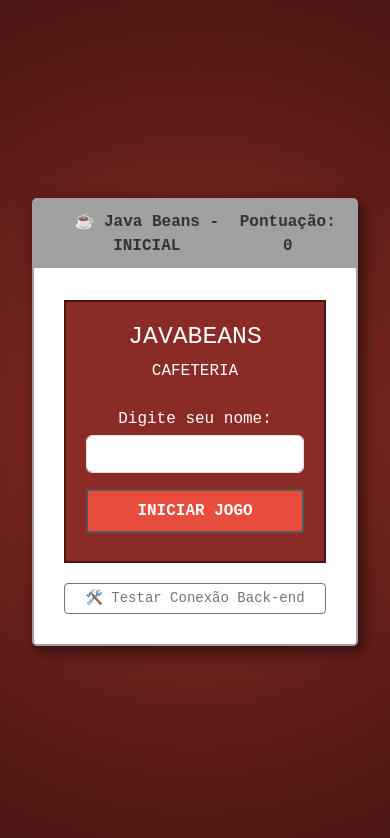
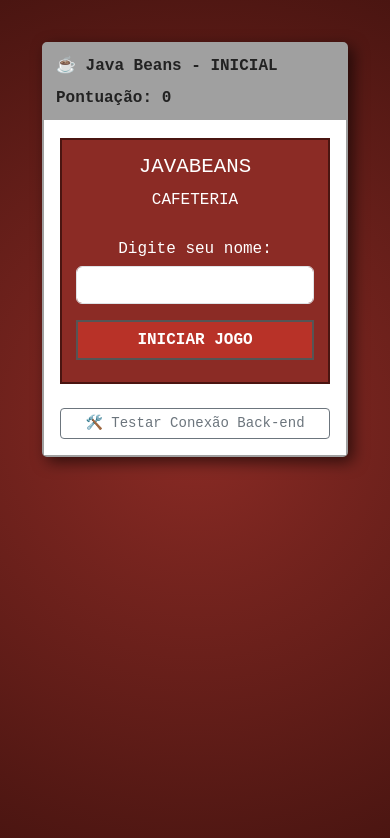
Before and after one commit to eronmoraes/imerscafe-javabeansia-front, a React (Vite) app: page / in a window 390 px wide. Shown: the top 838 px of the page. Built offline with nearby package versions, Linux system fonts and the light colour scheme.

Commit message:
fix: melhora responsividade da grade de ingredientes e interface

```diff
--- a/src/index.css
+++ b/src/index.css
@@ -1,117 +1,498 @@
-/* --- MODERN COZY IA CARD --- */
+/* =========================================================
+   JAVA BEANS — estilos globais e componentes da interface
+   main.jsx importa este arquivo depois do Bootstrap.
+   ========================================================= */
+
+:root {
+  font-family: "Courier New", Courier, monospace;
+  color: #252525;
+  background: #4a1511;
+  font-synthesis: none;
+  text-rendering: optimizeLegibility;
+  -webkit-font-smoothing: antialiased;
+  -moz-osx-font-smoothing: grayscale;
+
+  --jb-red: #8b2b25;
+  --jb-red-dark: #4a1511;
+  --jb-gray: #a0a0a0;
+  --jb-panel: #e0e0e0;
+  --jb-border: #555;
+  --jb-blue: #176da5;
+  --jb-blue-hover: #125783;
+  --jb-green: #187a43;
+  --jb-green-hover: #126235;
+  --jb-danger: #b83228;
+  --jb-danger-hover: #92251e;
+  --jb-space-1: 0.25rem;
+  --jb-space-2: 0.5rem;
+  --jb-space-3: 0.75rem;
+  --jb-space-4: 1rem;
+  --jb-space-5: 1.5rem;
+  --jb-space-6: 2rem;
+}
+
+html {
+  min-width: 320px;
+  min-height: 100%;
+  overflow-x: hidden;
+}
+
+body {
+  min-width: 320px;
+  min-height: 100vh;
+  margin: 0;
+  padding: clamp(12px, 3vw, 32px);
+  display: flex;
+  align-items: flex-start;
+  justify-content: center;
+  background: radial-gradient(circle, var(--jb-red) 0%, var(--jb-red-dark) 100%);
+  font-family: "Courier New", Courier, monospace;
+  color: #252525;
+  line-height: 1.5;
+}
+
+button,
+input,
+textarea,
+select {
+  font: inherit;
+}
+
+button:focus-visible,
+a:focus-visible,
+input:focus-visible,
+select:focus-visible,
+textarea:focus-visible,
+[tabindex]:focus-visible {
+  outline: 3px solid #ffbf47;
+  outline-offset: 3px;
+  box-shadow: 0 0 0 2px #222;
+}
+
+h1,
+h2,
+h3,
+h4,
+h5,
+h6 {
+  font-family: inherit;
+  line-height: 1.25;
+  overflow-wrap: anywhere;
+}
+
+h1 { font-size: clamp(1.5rem, 4vw, 2rem); }
+h2 { font-size: clamp(1.3rem, 3.5vw, 1.7rem); }
+h3 { font-size: clamp(1.15rem, 3vw, 1.4rem); }
+h4 { font-size: 1.1rem; }
+h5,
+h6 { font-size: 1rem; }
+
+p,
+li,
+label,
+small {
+  overflow-wrap: anywhere;
+}
+
+/* Janela principal do simulador */
+.simulador-card {
+  width: min(100%, 650px);
+  max-width: 100%;
+  min-width: 0;
+  margin: auto;
+  background: var(--jb-panel);
+  border: 2px solid var(--jb-gray);
+  border-radius: 5px;
+  box-shadow: 5px 5px 15px rgba(0, 0, 0, 0.6);
+  overflow: visible;
+}
+
+/* Cabeçalho e seus elementos, correspondentes ao App.jsx */
+.header {
+  display: flex;
+  flex-wrap: wrap;
+  align-items: center;
+  justify-content: space-between;
+  gap: var(--jb-space-2) var(--jb-space-4);
+  min-width: 0;
+  padding: 12px 16px;
+  background: var(--jb-gray);
+  color: #222;
+  border-bottom: 2px solid #fff;
+  font-weight: 700;
+}
+
+.header-brand {
+  display: flex;
+  flex-wrap: wrap;
+  align-items: center;
+  gap: 6px 12px;
+  min-width: 0;
+}
+
+.header-product,
+.header-screen,
+.header-score {
+  overflow-wrap: anywhere;
+}
+
+.header-product {
+  font-size: 1rem;
+}
+
+.header-screen {
+  padding: 2px 6px;
+  border: 1px solid #666;
+  background: #e8e8e8;
+  font-size: 0.78rem;
+}
+
+.header-score {
+  flex: 0 1 auto;
+  margin-left: auto;
+  text-align: right;
+  font-size: 0.95rem;
+}
+
+/* Conteúdo interno */
+.body-p {
+  min-width: 0;
+  padding: clamp(16px, 4vw, 30px);
+  background: #fff;
+}
+
+.body-p img,
+.body-p video,
+.body-p canvas {
+  max-width: 100%;
+  height: auto;
+}
+
+.body-p p {
+  line-height: 1.55;
+}
+
+.row,
+[class*="col-"] {
+  min-width: 0;
+}
+
+/* Botões Java Beans; classes combinadas com Bootstrap */
+.btn-swing,
+.btn-blue,
+.btn-green,
+.btn-red {
+  min-height: 40px;
+  padding: 0.55rem 0.85rem;
+  border: 2px solid var(--jb-border);
+  border-radius: 0;
+  font-family: inherit;
+  font-weight: 700;
+  line-height: 1.25;
+  text-transform: uppercase;
+  cursor: pointer;
+  transition:
+    background-color 120ms ease,
+    box-shadow 120ms ease,
+    transform 120ms ease;
+}
+
+.btn-blue {
+  background: var(--jb-blue);
+  color: #fff;
+}
+
+.btn-blue:hover,
+.btn-blue:focus-visible {
+  background: var(--jb-blue-hover);
+  color: #fff;
+}
+
+.btn-green {
+  background: var(--jb-green);
+  color: #fff;
+}
+
+.btn-green:hover,
+.btn-green:focus-visible {
+  background: var(--jb-green-hover);
+  color: #fff;
+}
+
+.btn-red {
+  background: var(--jb-danger);
+  color: #fff;
+}
+
+.btn-red:hover,
+.btn-red:focus-visible {
+  background: var(--jb-danger-hover);
+  color: #fff;
+}
+
+.btn-swing:active,
+.btn-blue:active,
+.btn-green:active,
+.btn-red:active {
+  transform: translateY(1px);
+}
+
+.btn-swing:disabled,
+.btn-blue:disabled,
+.btn-green:disabled,
+.btn-red:disabled {
+  cursor: not-allowed;
+  opacity: 0.6;
+}
+
+/* Painel de destaque */
+.painel-vermelho {
+  margin-bottom: var(--jb-space-5);
+  padding: var(--jb-space-5);
+  border: 2px solid var(--jb-red-dark);
+  background: var(--jb-red);
+  color: #fff;
+  text-align: center;
+}
+
+/* Diagnóstico / console */
+.console-box {
+  padding: var(--jb-space-4);
+  background: #1e1e1e;
+  color: #00ff00;
+  font-family: "Courier New", Courier, monospace;
+  text-align: left;
+  border: 2px solid #555;
+  border-radius: 2px;
+  white-space: pre-wrap;
+  overflow-wrap: anywhere;
+  overflow-x: auto;
+}
+
+/* Grade de ingredientes: className="ingredientes-grid" no JSX */
+.ingredientes-grid {
+  display: grid;
+  grid-template-columns: repeat(3, minmax(0, 1fr));
+  gap: var(--jb-space-2);
+  width: 100%;
+  margin: 15px 0;
+}
+
+.ingredientes-grid > .ingrediente-btn {
+  display: flex;
+  align-items: center;
+  justify-content: center;
+  width: 100%;
+  min-width: 0;
+  min-height: 44px;
+  padding: 0.5rem;
+  overflow-wrap: anywhere;
+  white-space: normal;
+  font-size: 0.85rem;
+}
+
+.ingrediente-btn.selecionado,
+.ingrediente-btn[aria-pressed="true"] {
+  background: var(--jb-green);
+  color: #fff;
+  border-color: #104f2c;
+}
+
+.ingrediente-btn.selecionado::before,
+.ingrediente-btn[aria-pressed="true"]::before {
+  content: "✓ ";
+  flex: 0 0 auto;
+  margin-right: 3px;
+}
+
+/* Receitas: classes aplicadas à lista no App.jsx */
+.receitas-lista {
+  display: grid;
+  gap: var(--jb-space-3);
+  margin: 0;
+  padding: 0;
+  text-align: left;
+  line-height: 1.5;
+}
+
+.receita-item {
+  display: flex;
+  flex-direction: column;
+  gap: 3px;
+  padding: var(--jb-space-3);
+  border: 1px solid #aaa;
+  background: #f7f7f7;
+}
+
+.receita-item strong {
+  color: var(--jb-red-dark);
+}
+
+.receita-item span {
+  overflow-wrap: anywhere;
+}
+
+/* Feedback da IA — alinhado à identidade visual retrô */
 .ia-feedback-container {
-  perspective: 1000px;
+  min-width: 0;
+  perspective: none;
 }
 
 .ia-feedback-card {
-  background: #ffffff;
-  border: 1px solid #e2e8f0;
-  border-radius: 24px;
-  padding: 2rem;
-  box-shadow: 0 10px 25px -5px rgba(0, 0, 0, 0.04),
-              0 8px 10px -6px rgba(0, 0, 0, 0.04);
-  transition: transform 0.3s ease, box-shadow 0.3s ease;
+  min-width: 0;
+  padding: clamp(16px, 3vw, 24px);
+  background: #fff;
+  border: 2px solid #777;
+  border-radius: 4px;
+  box-shadow: 4px 4px 0 rgba(0, 0, 0, 0.16);
+  transition: box-shadow 160ms ease;
+  overflow-wrap: anywhere;
 }
 
 .ia-feedback-card:hover {
-  transform: translateY(-4px);
-  box-shadow: 0 20px 25px -5px rgba(0, 0, 0, 0.06),
-              0 10px 10px -5px rgba(0, 0, 0, 0.04);
+  transform: none;
+  box-shadow: 5px 5px 0 rgba(0, 0, 0, 0.2);
 }
 
 .ia-status-badge {
   display: inline-flex;
+  flex-wrap: wrap;
   align-items: center;
-  padding: 4px 12px;
-  background: #f1f5f9;
-  color: #64748b;
-  border-radius: 100px;
-  font-size: 0.7rem;
+  gap: 8px;
+  max-width: 100%;
+  margin-bottom: var(--jb-space-4);
+  padding: 4px 10px;
+  background: #e8e8e8;
+  color: #333;
+  border: 1px solid #777;
+  border-radius: 2px;
+  font-size: 0.75rem;
   font-weight: 700;
-  letter-spacing: 1px;
+  letter-spacing: 0.04em;
   text-transform: uppercase;
-  margin-bottom: 1rem;
 }
 
 .ia-pulse-dot {
+  flex: 0 0 8px;
   width: 8px;
   height: 8px;
-  background-color: #3b82f6;
+  background-color: var(--jb-blue);
   border-radius: 50%;
-  margin-right: 8px;
   animation: pulse 2s infinite;
 }
 
 @keyframes pulse {
-  0% { transform: scale(0.95); box-shadow: 0 0 0 0 rgba(59, 130, 246, 0.7); }
-  70% { transform: scale(1); box-shadow: 0 0 0 10px rgba(59, 130, 246, 0); }
-  100% { transform: scale(0.95); box-shadow: 0 0 0 0 rgba(59, 130, 246, 0); }
+  0% {
+    transform: scale(0.95);
+    box-shadow: 0 0 0 0 rgba(23, 109, 165, 0.55);
+  }
+
+  70% {
+    transform: scale(1);
+    box-shadow: 0 0 0 8px rgba(23, 109, 165, 0);
+  }
+
+  100% {
+    transform: scale(0.95);
+    box-shadow: 0 0 0 0 rgba(23, 109, 165, 0);
+  }
 }
 
 .ia-feedback-text {
-  color: #334155;
-  font-size: 1.1rem;
-  line-height: 1.7;
+  min-width: 0;
+  color: #252525;
+  font-size: 1rem;
+  line-height: 1.65;
   font-weight: 500;
+  overflow-wrap: anywhere;
 }
-/* ...código existente do projeto... */
+
+/* Mantém o ícone do feedback visualmente consistente */
+.ia-feedback-card .rounded-4 {
+  border-radius: 4px !important;
+}
+
+.ia-feedback-card .border-top {
+  gap: var(--jb-space-3);
+  flex-wrap: wrap;
+}
+
+@media (max-width: 600px) {
   body {
-  background: radial-gradient(circle, #8b2b25 0%, #4a1511 100%); /* O vermelho escuro do vídeo */
-  min-height: 100vh;
-  display: flex;
-  align-items: center;
-  justify-content: center;
-  font-family: 'Courier New', Courier, monospace; /* Trazendo a vibe de sistema antigo/Swing */
-  color: #333;
-  margin: 0;
+    padding: 10px;
   }
 
   .simulador-card {
-  border: 2px solid #a0a0a0;
-  border-radius: 5px;
-  box-shadow: 5px 5px 15px rgba(0,0,0,0.6);
     width: 100%;
-  max-width: 650px;
-  background-color: #e0e0e0; /* O cinza das janelas do Java */
-  overflow: hidden;
+    margin: 0 auto;
   }
 
   .header {
-  background: #a0a0a0;
-  color: #333;
-  padding: 10px 20px;
-  border-bottom: 2px solid #fff;
-  font-weight: bold;
-  display: flex;
-  justify-content: space-between;
+    justify-content: flex-start;
+    padding: 10px 12px;
   }
 
-.body-p { padding: 30px; background: #fff; }
+  .header-score {
+    margin-left: 0;
+    text-align: left;
+  }
 
-/* Botões baseados no seu vídeo */
-.btn-swing { border-radius: 0; font-weight: bold; border: 2px solid #555; text-transform: uppercase; }
-.btn-blue { background: #3498db; color: white; }
-.btn-blue:hover { background: #2980b9; color: white; }
-.btn-green { background: #2ecc71; color: white; }
-.btn-green:hover { background: #27ae60; color: white; }
-.btn-red { background: #e74c3c; color: white; }
-.btn-red:hover { background: #c0392b; color: white; }
+  .body-p {
+    padding: 16px;
+  }
 
   .painel-vermelho {
-  background: #8b2b25;
-  color: white;
-  padding: 20px;
-  text-align: center;
-  border: 2px solid #4a1511;
-  margin-bottom: 20px;
+    padding: 14px;
   }
 
-.console-box {
-  background: #1e1e1e;
-  color: #00ff00;
-  padding: 15px;
-  font-family: monospace;
-  text-align: left;
-  border-radius: 5px;
-  white-space: pre-wrap;
+  .ingredientes-grid {
+    grid-template-columns: repeat(2, minmax(0, 1fr));
   }
+
+  .ia-feedback-text {
+    font-size: 0.95rem;
+  }
+}
+
+@media (max-width: 360px) {
+  .ingredientes-grid {
+    grid-template-columns: minmax(0, 1fr);
+  }
+
+  .header {
+    align-items: flex-start;
+  }
+
+  .header-score {
+    width: 100%;
+  }
+
+  .btn-swing,
+  .btn-blue,
+  .btn-green,
+  .btn-red {
+    overflow-wrap: anywhere;
+  }
+}
+
+@media (max-height: 650px) {
+  body {
+    align-items: flex-start;
+  }
+
+  .simulador-card {
+    margin-top: 0;
+    margin-bottom: 0;
+  }
+}
+
+@media (prefers-reduced-motion: reduce) {
+  *,
+  *::before,
+  *::after {
+    scroll-behavior: auto !important;
+    animation-duration: 0.01ms !important;
+    animation-iteration-count: 1 !important;
+    transition-duration: 0.01ms !important;
+  }
+}
```
Lines whose indentation alone changed are shown as unchanged.
